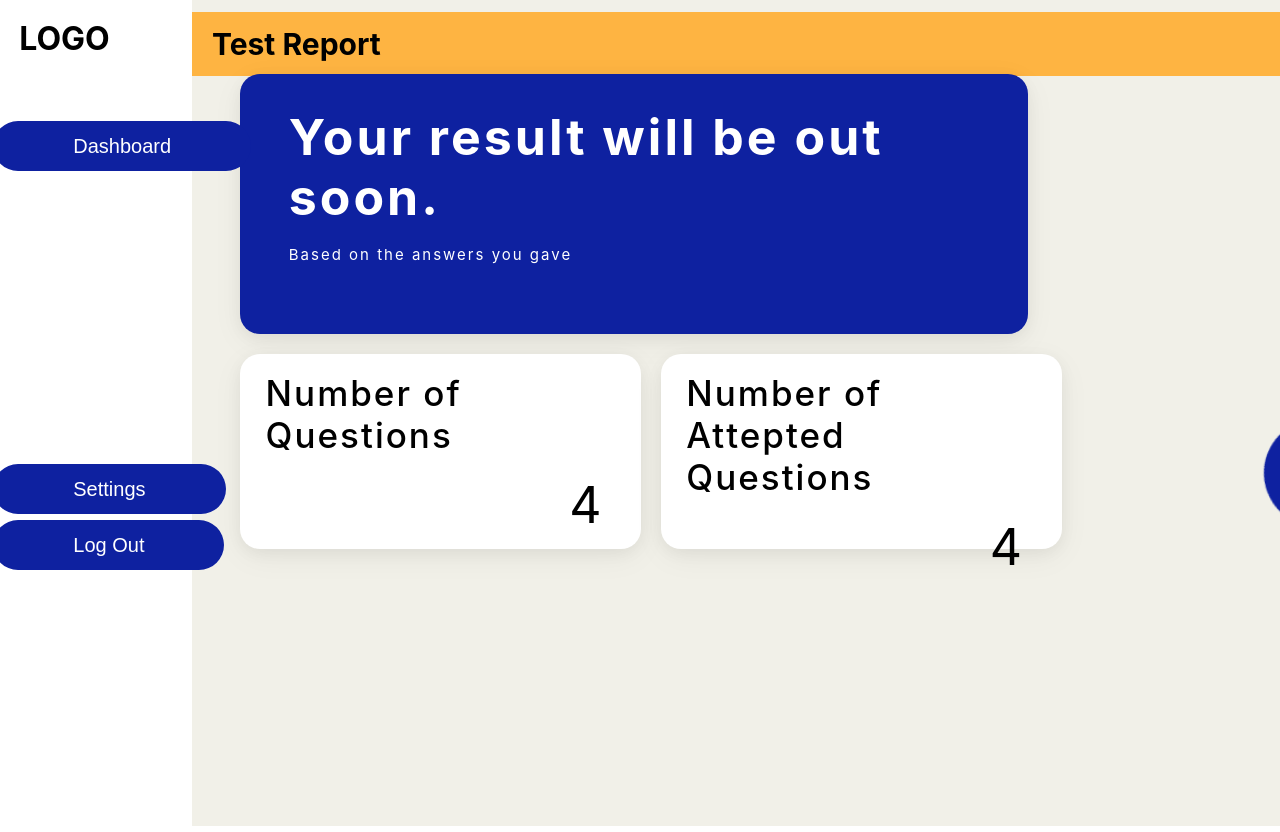
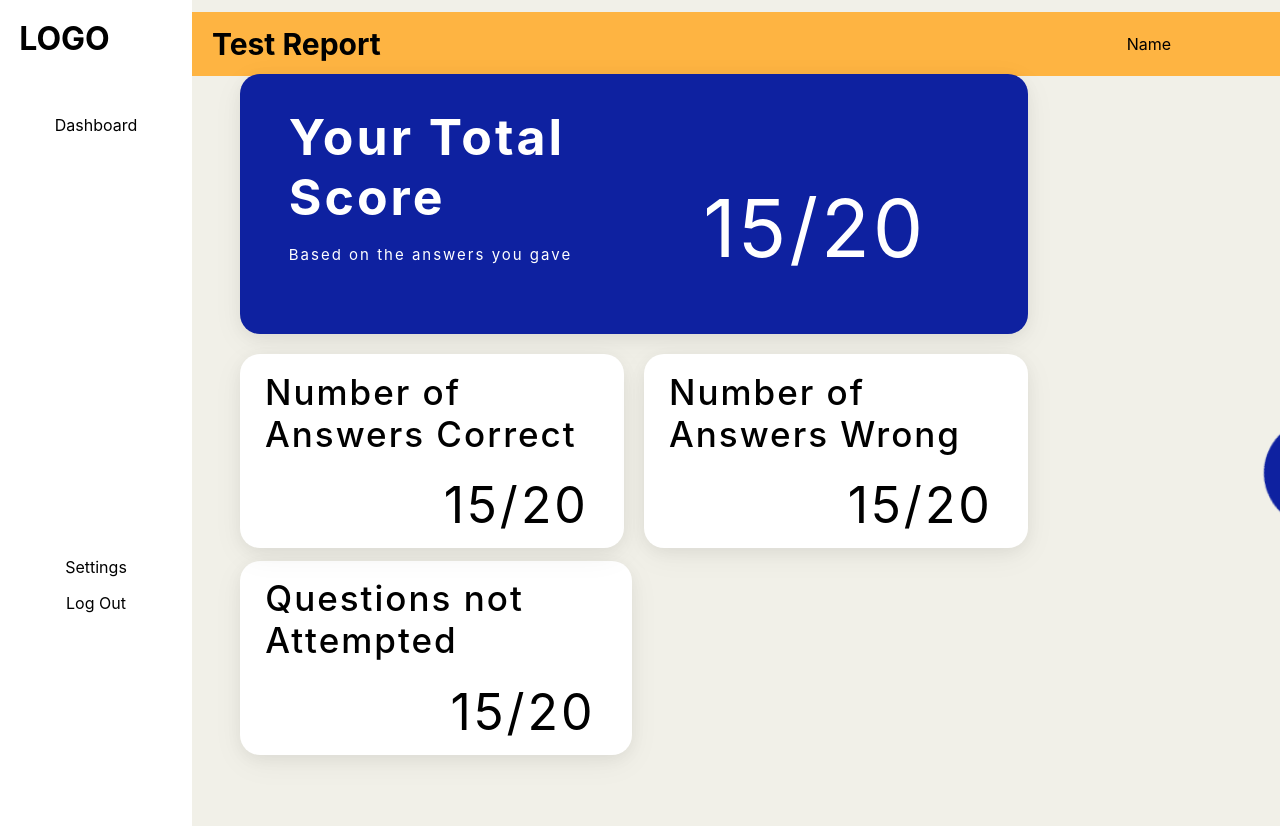
Before and after one commit to Apoorv012/HackDevBuddy, a React (Vite) app: page /student/result in a window 1280 px wide. Built offline with nearby package versions, Linux system fonts and the light colour scheme; no server answers.

Commit message:
Revert "Exam"
This reverts commit 2d889f3673ba41d63b72d14a4ec522c785bbd361.

```diff
--- a/src/pages/Sturesult.jsx
+++ b/src/pages/Sturesult.jsx
@@ -5,7 +5,6 @@ import { useNavigate } from "react-router-dom";
 import Result from "../images/result.png";
 import { getAuth, signInWithEmailAndPassword } from "firebase/auth";
 import firebaseApp from "../firebase_configs";
-import { useSelector, useDispatch } from "react-redux";
 
 function Sturesult() {
   const [email, setEmail] = useState("");
@@ -14,7 +13,47 @@ function Sturesult() {
   // const { isFetching, error } = useSelector((state) => state.user);
   // const dispatch = useDispatch();
   const navigate = useNavigate();
-  const currentUser = useSelector((state) => state?.data?.user);
+
+  const auth = getAuth(firebaseApp);
+
+  const login = async (e) => {
+    e.preventDefault();
+    try {
+      if (email === "") {
+        setError("Email is required");
+        setTimeout(() => {
+          setError("");
+        }, 2000);
+      } else if (password === "") {
+        setError("Password is required");
+        setTimeout(() => {
+          setError("");
+        }, 2000);
+      } else {
+        signInWithEmailAndPassword(auth, email, password)
+          .then((userCredential) => {
+            // Signed in
+            const user = userCredential.user;
+            console.log(user);
+            setError("User Sign In Succesful");
+            setTimeout(() => {
+              setError("");
+            }, 2000);
+          })
+          .catch((error) => {
+            const errorCode = error.code;
+            const errorMessage = error.message;
+            setError(errorMessage);
+            setTimeout(() => {
+              setError("");
+            }, 2000);
+            // ..
+          });
+      }
+    } catch (error) {
+      dispatch(loginFailure(error.response.data.message));
+    }
+  };
 
   return (
     <>
@@ -24,11 +63,11 @@ function Sturesult() {
             <Logo>LOGO</Logo>
             <Ribbon>
               <Title>Test Report</Title>
-              <Text1>{currentUser?.user?.username}</Text1>
+              <Text1>Name</Text1>
             </Ribbon>
 
             <Top>
-              <Text onClick={(e) => navigate("/home")}>Dashboard</Text>
+              <Text>Dashboard</Text>
             </Top>
             <Bottom>
               <Text>Settings</Text>
@@ -39,22 +78,36 @@ function Sturesult() {
             <div>
               <TopDiv>
                 <Heading>
-                  Your result will be out <br /> soon.
+                  Your Total <br />
+                  Score
                 </Heading>
                 <Text2>Based on the answers you gave</Text2>
+                <Marks>15/20</Marks>
               </TopDiv>
               <TwoDivsContainer>
                 <TwoDiv>
-                  <Text3>Number of Questions</Text3>
-                  <Marks2>4</Marks2>
+                  <Text3>
+                    Number of <br /> Answers Correct
+                  </Text3>
+                  <Marks2>15/20</Marks2>
                 </TwoDiv>
                 <TwoDiv>
                   <Text3>
-                    Number of Attepted <br /> Questions
+                    Number of <br />
+                    Answers Wrong
                   </Text3>
-                  <Marks2>4</Marks2>
+                  <Marks2>15/20</Marks2>
                 </TwoDiv>
               </TwoDivsContainer>
+              <Division2>
+                <BottomDiv>
+                  <Text3>
+                    Questions not <br />
+                    Attempted
+                  </Text3>
+                  <Marks2>15/20</Marks2>
+                </BottomDiv>
+              </Division2>
             </div>
           </Division>
         </Body>
@@ -121,48 +174,16 @@ const Logo = styled.h1`
   padding-top: 10%;
   margin-left: 10%;
 `;
-const Text = styled.button`
-  align-items: center;
-  appearance: none;
-  background-color: #0e21a0;
-  background-size: calc(100% + 20px) calc(100% + 20px);
-  border-radius: 100px;
-  border-width: 0;
-  box-shadow: none;
-  box-sizing: border-box;
-  color: #ffffff;
-  cursor: pointer;
-  display: inline-flex;
-  font-family: CircularStd, sans-serif;
-  font-size: 1rem;
-  height: auto;
-  justify-content: center;
-  line-height: 1.5;
-  padding: 10px 80px;
-  position: relative;
-  text-align: center;
-  text-decoration: none;
-  transition: background-color 0.2s, background-position 0.2s;
-  user-select: none;
-  -webkit-user-select: none;
-  touch-action: manipulation;
-  vertical-align: top;
-  white-space: nowrap;
-
-  margin-left: -3.5%;
-  font-size: 20px;
-  margin-top: 3%;
-`;
+const Text = styled.p``;
 const Text1 = styled.p`
   margin-right: 10%;
 `;
 
 const Bottom = styled.div`
-  margin-top: 150%;
+  margin-top: 220%;
   text-align: center;
 `;
 const Top = styled.div`
-  pointer: cursor;
   margin-top: 0px;
   text-align: center;
   margin-top: 20%;
```
